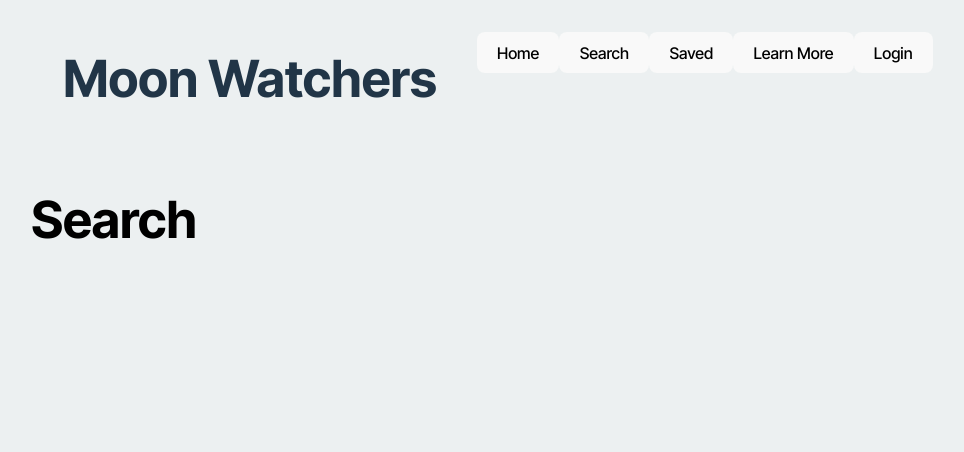
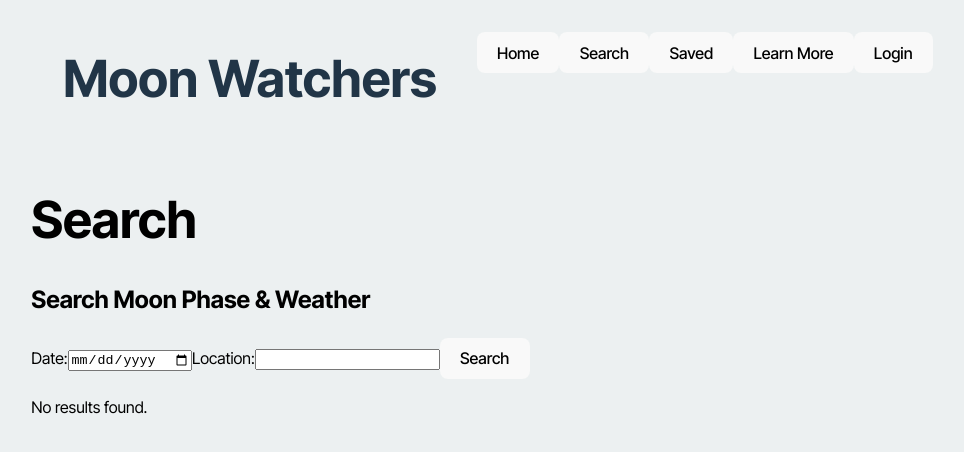
Before and after one commit to K-Lab-Code/Moon-Watchers, a React (Vite) app in the folder client/: page /search in a window 1280 px wide. Shown: the top 452 px of the page, without its empty margins (142-1106 px from the left). Built offline with nearby package versions, Linux system fonts and the light colour scheme.

Commit message:
addded functionality to chart and search react page

```diff
--- /dev/null
+++ b/client/src/api/chartAPI.tsx
@@ -0,0 +1,19 @@
+import type { MoonPhaseData } from "../interfaces/MoonPhaseData";
+
+const fetchMoonPhaseData = async (): Promise<MoonPhaseData[] | null> => {
+    try{
+        const response = await fetch(`/api/chart/`);
+
+        if(!response.ok){
+            throw new Error(`Network response was not ok! Status: ${response.status}`);
+        }
+
+        const data: MoonPhaseData[] = await response.json();
+        return data;
+    } catch (error){
+        console.error('Error fetching moon phase data:', error);
+        return null;
+    }
+};
+
+export default fetchMoonPhaseData;
--- /dev/null
+++ b/client/src/api/searchAPI.tsx
@@ -0,0 +1,30 @@
+import type { SearchRequest } from '../interfaces/SearchRequest';
+import type { SearchResult } from '../interfaces/SearchResult';
+
+
+
+const fetchSearchResults = async (
+    searchData: SearchRequest
+  ): Promise<SearchResult | null> => {
+    try {
+      const response = await fetch('/api/search', {
+        method: 'POST',
+        headers: {
+          'Content-Type': 'application/json',
+        },
+        body: JSON.stringify(searchData),
+      });
+
+      if (!response.ok) {
+        throw new Error(`Network response was not ok! Status: ${response.status}`);
+      }
+
+      const result: SearchResult = await response.json();
+      return result;
+    } catch (error) {
+      console.error('Error during search:', error);
+      return null;
+    }
+  };
+
+export default fetchSearchResults;
--- /dev/null
+++ b/client/src/components/MoonChart.tsx
@@ -0,0 +1,42 @@
+import  { useEffect, useState } from 'react';
+import { MoonPhaseData } from '../interfaces/MoonPhaseData';
+import fetchMoonPhaseData from '../api/chartAPI';
+
+const MoonPhaseChart = () => {
+  const [data, setData] = useState<MoonPhaseData[] | null>(null);
+  const [loading, setLoading] = useState<boolean>(true);
+  const [error, setError] = useState<string | null>(null);
+
+  useEffect(() => {
+    const getMoonPhases = async () => {
+      setLoading(true);
+      const result = await fetchMoonPhaseData(); // No startDate/endDate needed
+      if (result) {
+        setData(result);
+      } else {
+        setError('Failed to fetch moon phase data.');
+      }
+      setLoading(false);
+    };
+
+    getMoonPhases();
+  }, []);
+
+  if (loading) return <p>Loading...</p>;
+  if (error) return <p>Error: {error}</p>;
+
+  return (
+    <div>
+      <h2>Moon Phase Chart</h2>
+      <ul>
+        {data?.map((phase, index) => (
+          <li key={index}>
+            {phase.moonphase}: {phase.startDate} - {phase.endDate}
+          </li>
+        ))}
+      </ul>
+    </div>
+  );
+};
+
+export default MoonPhaseChart;
--- /dev/null
+++ b/client/src/components/SearchForm.tsx
@@ -0,0 +1,142 @@
+// import React, { useState } from 'react';
+// import { SearchData } from '../interfaces/SearchData';
+// import fetchSearchResults from '../api/searchAPI';
+
+// const SearchForm = () => {
+//   const [searchData, setSearchData] = useState<SearchData>({
+//     id: null,
+//     date: '',
+//     location: ''
+//   });
+
+//   const handleSubmit = async (e: React.FormEvent) => {
+//     e.preventDefault();
+//     try {
+//       const result = await fetchSearchResults(searchData);
+//       console.log('Search results:', result);
+//       // Update state with search results or handle them as needed
+//     } catch (error) {
+//       console.error('Error during search:', error);
+//     }
+//   };
+
+//   const handleChange = (e: React.ChangeEvent<HTMLInputElement>) => {
+//     const { name, value } = e.target;
+//     setSearchData(prevState => ({
+//       ...prevState,
+//       [name]: value
+//     }));
+//   };
+
+//   return (
+//     <form onSubmit={handleSubmit} style={{ display: 'flex', alignItems: 'center' }}>
+//       <label>
+//         Date:
+//         <input
+//           type="date"
+//           name="date"
+//           value={searchData.date || ''}
+//           onChange={handleChange}
+//           style={{ marginRight: '10px' }}
+//         />
+//       </label>
+//       <label>
+//         Location:
+//         <input
+//           type="text"
+//           name="location"
+//           value={searchData.location || ''}
+//           onChange={handleChange}
+//           style={{ marginRight: '10px' }}
+//         />
+//       </label>
+//       <button type="submit">Submit</button>
+//     </form>
+//   );
+// };
+
+// export default SearchForm;
+
+import React, { useState } from 'react';
+import fetchSearchResults from '../api/searchAPI';
+import type { SearchRequest } from '../interfaces/SearchRequest';
+import type { SearchResult } from '../interfaces/SearchResult';
+
+
+const SearchForm = () => {
+  const [searchData, setSearchData] = useState<SearchRequest>({
+    date: '',
+    location: '',
+  });
+  const [result, setResult] = useState<SearchResult | null>(null);
+  const [loading, setLoading] = useState<boolean>(false);
+  const [error, setError] = useState<string | null>(null);
+
+  const handleChange = (e: React.ChangeEvent<HTMLInputElement>) => {
+    setSearchData({ ...searchData, [e.target.name]: e.target.value });
+  };
+
+  const handleSubmit = async (e: React.FormEvent) => {
+    e.preventDefault();
+    setLoading(true);
+    setError(null);
+    setResult(null);
+
+    try {
+      const searchResult = await fetchSearchResults(searchData);
+      if (searchResult) {
+        setResult(searchResult);
+      } else {
+        setError('Failed to retrieve search results.');
+      }
+    } catch (error) {
+      setError('An unexpected error occurred.');
+    } finally {
+      setLoading(false);
+    }
+  };
+
+  return (
+    <div>
+      <h2>Search Moon Phase & Weather</h2>
+      <form onSubmit={handleSubmit}>
+        <label>
+          Date:
+          <input type="date" name="date" value={searchData.date} onChange={handleChange} required />
+        </label>
+        <label>
+          Location:
+          <input type="text" name="location" value={searchData.location} onChange={handleChange} required />
+        </label>
+        <button type="submit" disabled={loading}>Search</button>
+      </form>
+
+      {loading && <p>Loading...</p>}
+      {error && <p style={{ color: 'red' }}>{error}</p>}
+      {result ? (
+        <div style={{ display: 'flex', alignItems: 'start' }}>
+          <div>
+            <h3>Results:</h3>
+            <p><strong>Location:</strong> {result.location}</p>
+            <p><strong>Date:</strong> {result.date}</p>
+            <p><strong>Moon Phase:</strong> {result.moonPhase}</p>
+          </div>
+          {result.weather ? (
+            <ul style={{ listStyleType: 'none', padding: '10px', marginLeft: '20px'}}>
+              <li><img src={`http://openweathermap.org/img/wn/${result.weather.weather[0].icon}.png`} alt={result.weather.weather[0].main} /> <strong>Weather:</strong> {result.weather.weather[0].main}</li>
+              <li><strong>Temperature:</strong> {Math.trunc(((result.weather.main.temp)-273.15)*(9/5)+32)}°F</li>
+              <li><strong>Humidity:</strong> {result.weather.main.humidity}%</li>
+              <li><strong>Wind Speed:</strong> {result.weather.wind.speed} m/s</li>
+            </ul>
+          ) : (
+            <p>No weather data available.</p>
+          )}
+        </div>
+      ) : (
+        <p>No results found.</p>
+      )}
+    </div>
+  );
+};
+
+export default SearchForm;
--- /dev/null
+++ b/client/src/interfaces/MoonPhaseData.tsx
@@ -0,0 +1,5 @@
+export interface MoonPhaseData {
+    moonphase: string | null;
+    startDate: string | null;
+    endDate: string | null;
+}
--- /dev/null
+++ b/client/src/interfaces/SearchRequest.tsx
@@ -0,0 +1,4 @@
+export interface SearchRequest {
+    date: string;
+    location: string;
+  }
--- /dev/null
+++ b/client/src/interfaces/SearchResult.tsx
@@ -0,0 +1,6 @@
+export interface SearchResult {
+    location: string;
+    date: string;
+    moonPhase: string;
+    weather: null | object;
+  }
--- a/client/src/pages/Home.tsx
+++ b/client/src/pages/Home.tsx
@@ -3,44 +3,9 @@
 // import { UserData} from "../interfaces/UserData";
 // import ErrorPage from "./ErrorPage"
 // import auth from '../utils/auth';
-
+import MoonPhaseChart from "../components/MoonChart";
 
 const Home = () => {
-
-    // //const [users, setUsers] = useState<UserData[]>([]);
-    // const [error, setError] = useState(false);
-    // //const [loginCheck, setLoginCheck] = useState(false);
-
-    // // useEffect(() => {
-    // //     if (loginCheck){
-    // //         fetchUsers();
-    // //     }
-    // // }, [loginCheck]);
-
-    // // useLayoutEffect(() => {
-    // //     checkLogin();
-    // // }, []);
-
-    // // const checkLogin = () => {
-    // //     if (auth.loggedIn()){
-    // //         setLoginCheck(true);
-    // //     }
-    // // };
-
-    // // const fetchUsers = async () => {
-    // //     try{
-    // //         const data = await retrieveUsers();
-    // //         setUsers(data);
-    // //     }catch (err){
-    // //         console.error('Failed to retrieve users', err);
-    // //         setError(true);
-    // //     }
-    // // }
-
-    // if (error){
-    //     return <ErrorPage />
-    // }
-
 
 //TODO: update with css styling later
     return (
@@ -48,7 +13,7 @@ const Home = () => {
             <h1>
                 Welcome to Moon Watchers
             </h1>
-
+            <MoonPhaseChart />
         {/* TODO : update with img later */}
 
             <p>
--- a/client/src/pages/Search.tsx
+++ b/client/src/pages/Search.tsx
@@ -1,18 +1,16 @@
 //add imports based on functionality needed
 
-
+import SearchForm from "../components/SearchForm";
 
 const Search = () => {
   return (
     <div>
       <h1>Search</h1>
+      <SearchForm/>
       {/* TODO: Add search functionality */}
       {/* add requested moon phase info and same with forecast */}
     </div>
   )
 }
 
-
-
-
 export default Search;
```
